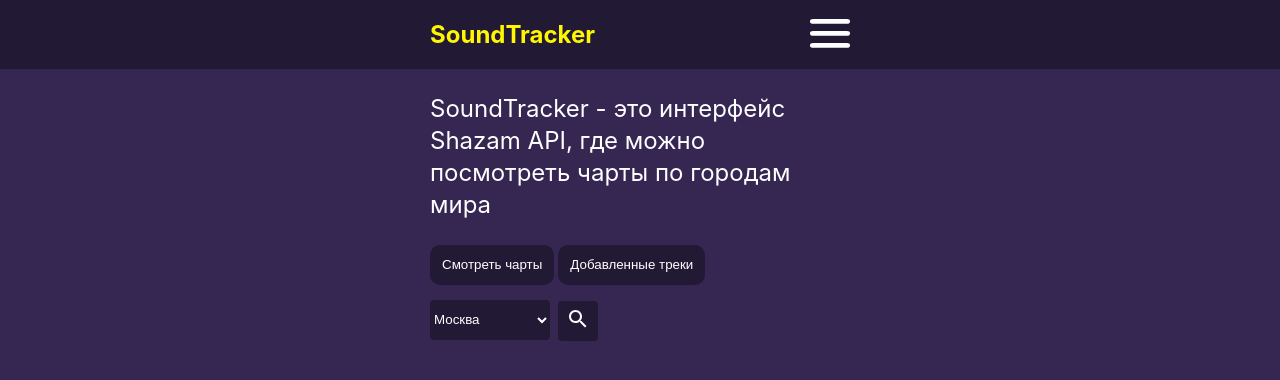
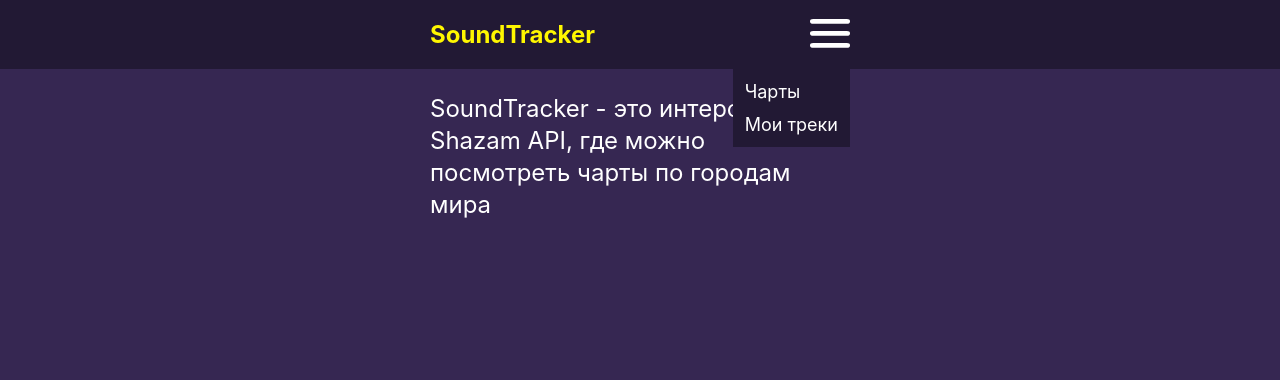
Before and after one commit to Oxtopus501/STRO, a React (Create React App) app: page / in a window 1280 px wide. Both pictures are taken after a click on the button 830 px from the left and 36 px from the top of the page. Shown: the top 380 px of the page. Built offline with nearby package versions, Linux system fonts and the light colour scheme.

Commit message:
Links menu added

```diff
--- a/src/App/App.js
+++ b/src/App/App.js
@@ -9,6 +9,7 @@ import Header from "../components/Header/Header";
 import "../layouts/bookmarks.css";
 import "../layouts/page-content.css";
 import Library from "../components/LIbrary/Library";
+import NavMenu from "../components/NavMenu/NavMenu";
 
 const AddedTracksContext = React.createContext({
   addedTracks: [],
@@ -19,6 +20,16 @@ const Provider = AddedTracksContext.Provider;
 
 export const useAddedTracksContext = () => React.useContext(AddedTracksContext);
 
+const BurgerButtonContext = React.createContext({
+  isBurgerButtonActive: false,
+  setIsBurgerButtonActive: () => {},
+});
+
+const BurgerButtonProvider = BurgerButtonContext.Provider;
+
+export const useBurgerButtonContext = () =>
+  React.useContext(BurgerButtonContext);
+
 function App() {
   /*Первым значением состояния с добавленными треками становится значение из localStorage
   если такого ключа в localStorage нет, значением становится null,
@@ -26,10 +37,9 @@ function App() {
   const [addedTracks, setAddedTracks] = React.useState(
     JSON.parse(localStorage.getItem("addedTracks"))
   );
+  const [isBurgerButtonActive, setIsBurgerButtonActive] = React.useState(false);
   //После каждого обновления добавленных треков обновляем localStorage
   React.useEffect(() => {
-    // eslint-disable-next-line no-console
-    console.log(addedTracks);
     localStorage.setItem("addedTracks", JSON.stringify(addedTracks));
   }, [addedTracks]);
   //Хук, проверяющий addedTrack на null
@@ -42,23 +52,24 @@ function App() {
   return (
     <BrowserRouter>
       <Provider value={{ addedTracks, setAddedTracks }}>
+        <BurgerButtonProvider
+          value={{ isBurgerButtonActive, setIsBurgerButtonActive }}
+        >
           <div className="app">
             <Header />
             <section className="page-content">
+              {isBurgerButtonActive ? <NavMenu /> : null}
               <p className="page-content__text">
                 SoundTracker - это интерфейс Shazam API, где можно посмотреть
                 чарты по городам мира
               </p>
-            <div className="bookmarks">
-              <Bookmark className="bookmark" text="Смотреть чарты" />
-              <Bookmark className="bookmark" text="Добавленные треки" />
-            </div>
               <Routes>
-              <Route exact path="/" element={<Charts />} />
+                <Route exact path="/STRO" element={<Charts />} />
                 <Route path="/library" element={<Library />} />
               </Routes>
             </section>
           </div>
+        </BurgerButtonProvider>
       </Provider>
     </BrowserRouter>
   );
--- a/src/components/BurgerButton/BurgerButton.js
+++ b/src/components/BurgerButton/BurgerButton.js
@@ -1,9 +1,17 @@
 import React from "react";
+
 import "./burger-button.css";
+import { useBurgerButtonContext } from "../../App/App";
 
 function BurgerButton() {
+  const burgerButtonContext = useBurgerButtonContext();
+  function handleClick() {
+    burgerButtonContext.setIsBurgerButtonActive(
+      !burgerButtonContext.isBurgerButtonActive
+    );
+  }
   return (
-    <button className="burger-button">
+    <button className="burger-button" onClick={handleClick}>
       <svg viewBox="0 0 100 80" width="40" height="40">
         <rect width="100" height="12" rx="8" fill="white"></rect>
         <rect y="30" width="100" height="12" rx="8" fill="white"></rect>
--- a/src/components/Charts/Charts.js
+++ b/src/components/Charts/Charts.js
@@ -56,8 +56,6 @@ function Charts() {
           }
           return track;
         });
-        // eslint-disable-next-line no-console
-        console.log(newTracks);
         setTrackList([...newTracks]);
       });
   }
--- /dev/null
+++ b/src/components/NavMenu/NavMenu.js
@@ -0,0 +1,25 @@
+import React from "react";
+
+import { Link } from "react-router-dom";
+
+import "./nav-menu.css";
+import "../../layouts/link.css";
+
+function NavMenu() {
+  return (
+    <ul className="nav-menu">
+      <li className="nav-menu__item">
+        <Link to="/STRO" className="link nav-menu__link">
+          Чарты
+        </Link>
+      </li>
+      <li className="nav-menu__item">
+        <Link to="library" className="link nav-menu__link">
+          Мои треки
+        </Link>
+      </li>
+    </ul>
+  );
+}
+
+export default NavMenu;
--- /dev/null
+++ b/src/components/NavMenu/nav-menu.css
@@ -0,0 +1,27 @@
+.nav-menu {
+  display: flex;
+  max-width: 320px;
+  flex-direction: column;
+  background-color: #221934;
+  margin: 0;
+  position: absolute;
+  right: 0px;
+  top: -24px;
+  padding: 12px;
+  font-size: 16px;
+}
+
+.nav-menu__item {
+  list-style-type: none;
+  margin: 0;
+  color: #fff;
+  margin-bottom: 12px;
+}
+
+.nav-menu__item:last-of-type {
+  margin-bottom: 0;
+}
+
+.nav-menu__link {
+  font-size: 18px;
+}
--- a/src/components/TrackTile/TrackTile.js
+++ b/src/components/TrackTile/TrackTile.js
@@ -11,8 +11,6 @@ function TrackTile(props) {
   const chartsContext = useChartsContext();
   //Обработчик нажатия кнопки добавить/удалить
   function handleAddClick() {
-    // eslint-disable-next-line no-console
-    console.log("Click-click");
     const tracksArray = addedTracksContext.addedTracks;
     //Получаем трек из контекста Charts по ключу
     let track;
@@ -29,8 +27,6 @@ function TrackTile(props) {
         }
       })[0];
     }
-    // eslint-disable-next-line no-console
-    console.log(track);
     //Если трек нашёлся (иного пока не случалось)
     if (track) {
       //Добавленный трек удаляем через splice по индексу
--- /dev/null
+++ b/src/layouts/link.css
@@ -0,0 +1,12 @@
+.link {
+  color: #fff;
+  text-decoration: none;
+}
+
+.link:visited {
+  color: #fff;
+}
+
+.link:hover {
+    color: #fff700;
+}
--- a/src/layouts/page-content.css
+++ b/src/layouts/page-content.css
@@ -1,6 +1,7 @@
 .page-content {
   max-width: 420px;
   margin: 0 auto;
+  position: relative;
 }
 
 .page-content__text {
```
Lines whose indentation alone changed are shown as unchanged.
